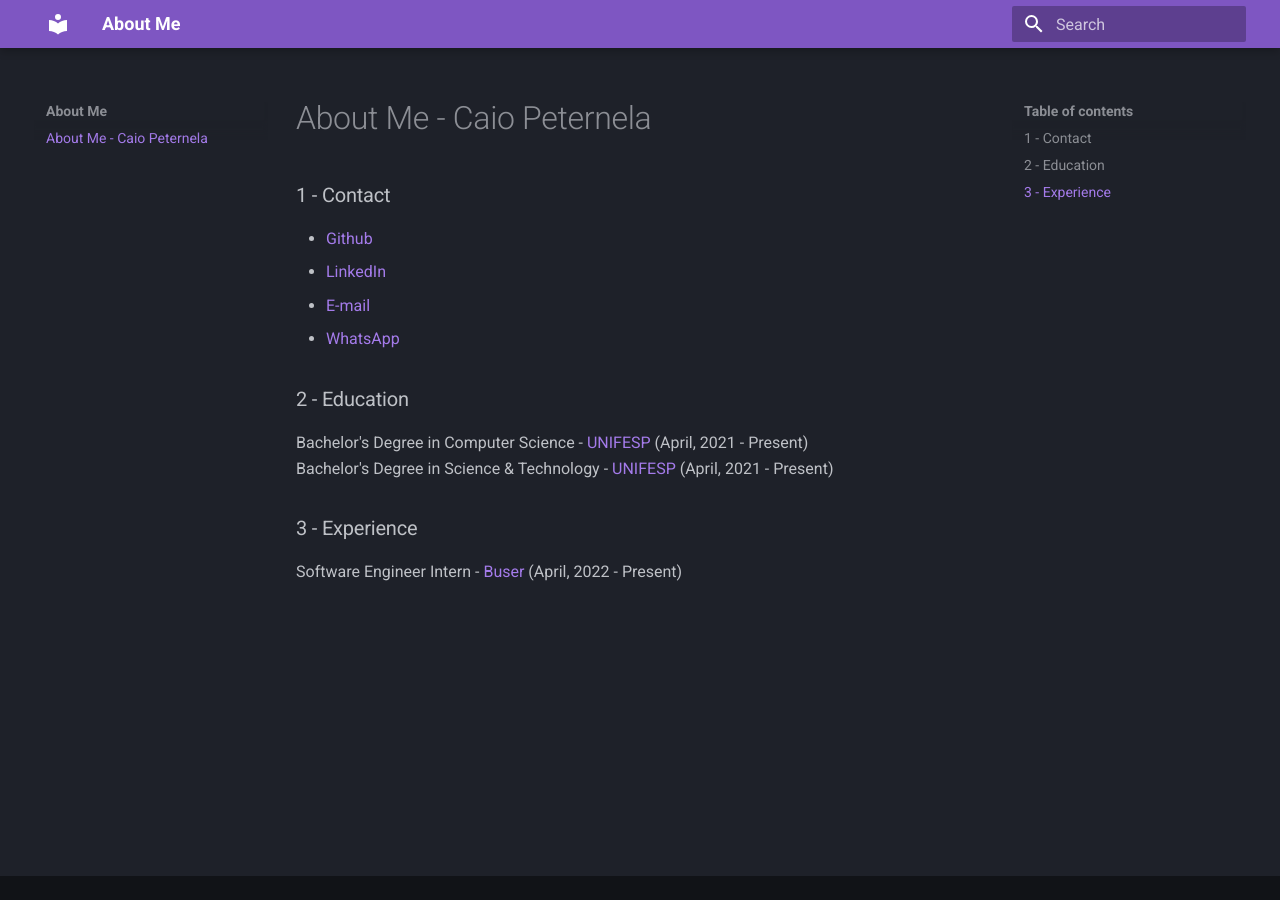
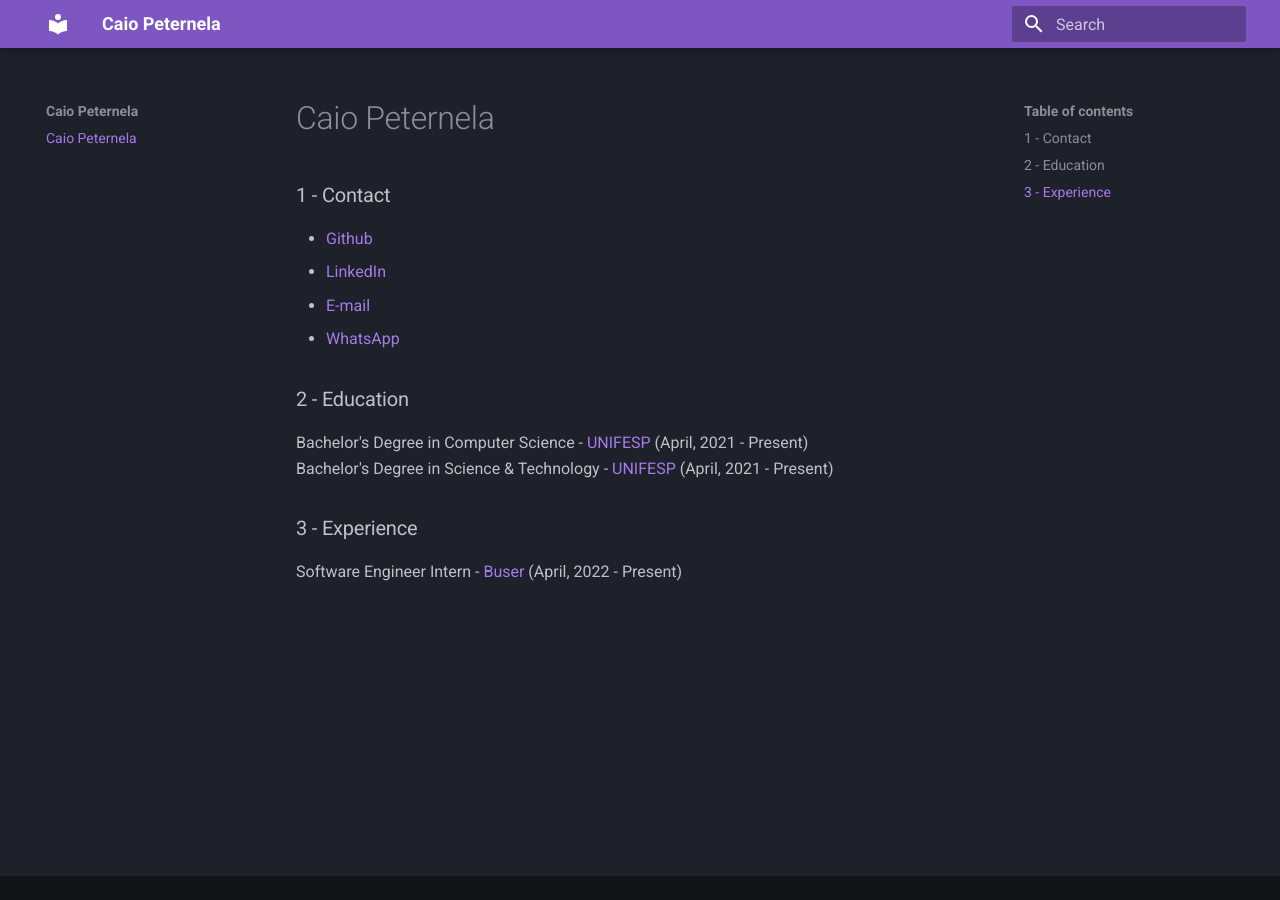
Before and after one commit to caiopeternela/caiopeternela.github.io, an MkDocs documentation site: the page built from docs/index.md, in a window 1280 px wide. Built offline with MkDocs 1.6.1 and Material for MkDocs 9.7.7, drawn with Linux system fonts in a browser that asks for light colours.

Commit message:
change title

```diff
--- a/docs/index.md
+++ b/docs/index.md
@@ -1,4 +1,4 @@
-# About Me - Caio Peternela
+# Caio Peternela
 ### 1 - Contact
 
 * [Github](https://github.com/tonylampada)
--- a/mkdocs.yml
+++ b/mkdocs.yml
@@ -1,4 +1,4 @@
-site_name: About Me
+site_name: Caio Peternela
 theme:
   name: material
   palette:
```
